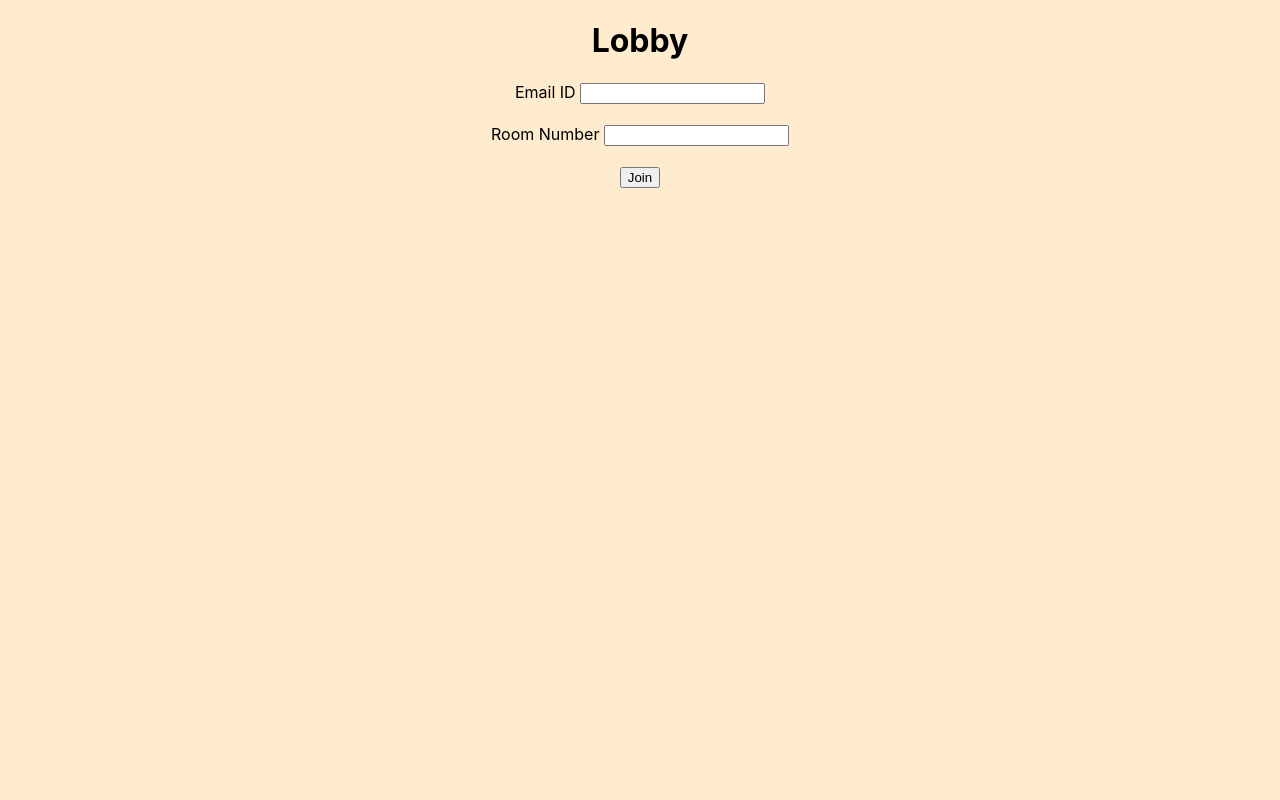
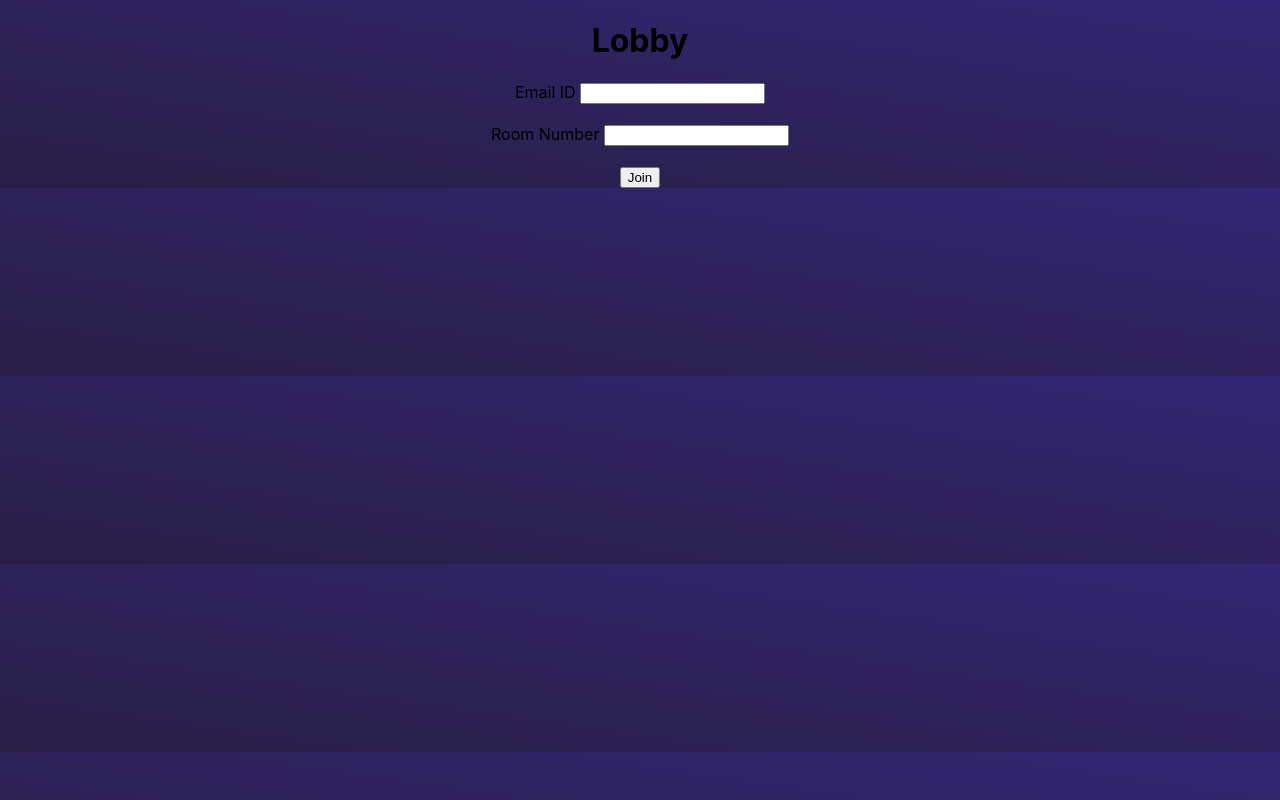
Before and after one commit to aaayushh7/create-video-app, a React (Create React App) app in the folder client/: page / in a window 1280 px wide. Built offline with nearby package versions, Linux system fonts and the light colour scheme; no server answers.

Commit message:
Update index.css

```diff
--- a/client/src/index.css
+++ b/client/src/index.css
@@ -4,9 +4,9 @@ body {
     'Ubuntu', 'Cantarell', 'Fira Sans', 'Droid Sans', 'Helvetica Neue',
     sans-serif;
   -webkit-font-smoothing: antialiased;
+
   -moz-osx-font-smoothing: grayscale;
-  background-color: blanchedalmond;
-}
+  background-image: linear-gradient(to right top, #271f44, #2a2150, #2d225c, #302468, #332574);}
 
 code {
   font-family: source-code-pro, Menlo, Monaco, Consolas, 'Courier New',
```
